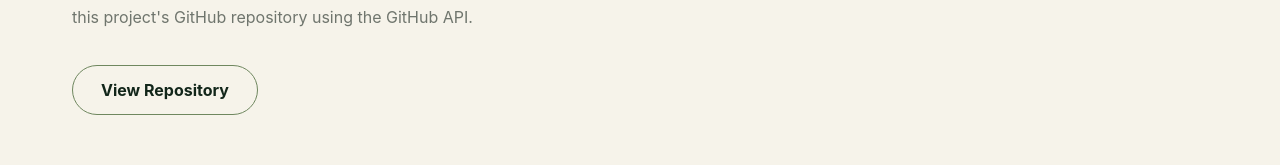
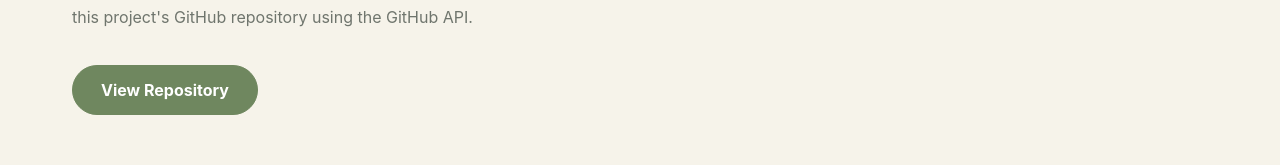
Before and after one commit to teodora835/web102-my_page, a React (Vite) app: page / in a window 1280 px wide. In both pictures the pointer is over the link "View Repository". Shown: the part 2019-2184 px from the top of the page. Built offline with nearby package versions, Linux system fonts and the light colour scheme; no server answers.

Commit message:
Improved commits section with scrollable area

```diff
--- a/src/App.tsx
+++ b/src/App.tsx
@@ -136,10 +136,10 @@ useEffect(() => {
   const currentTheme = themes[theme as keyof typeof themes];
  useEffect(() => {
   fetch("https://api.github.com/repos/teodora835/web102-my_page/commits")
-    .then((response) => response.json())
+   .then((response) => response.json())
     .then((data) => {
       if (Array.isArray(data)) {
-        setCommits(data.slice(0, 5));
+        setCommits(data);
       } else {
         console.error("GitHub API error:", data);
       }
--- a/src/index.css
+++ b/src/index.css
@@ -773,3 +773,8 @@ body {
   background: #dfe8d6;
   color: #12261a;
 }
+.github-left .btn-outline:hover {
+  background: var(--primary);
+  color: white;
+  border-color: var(--primary);
+}
```
